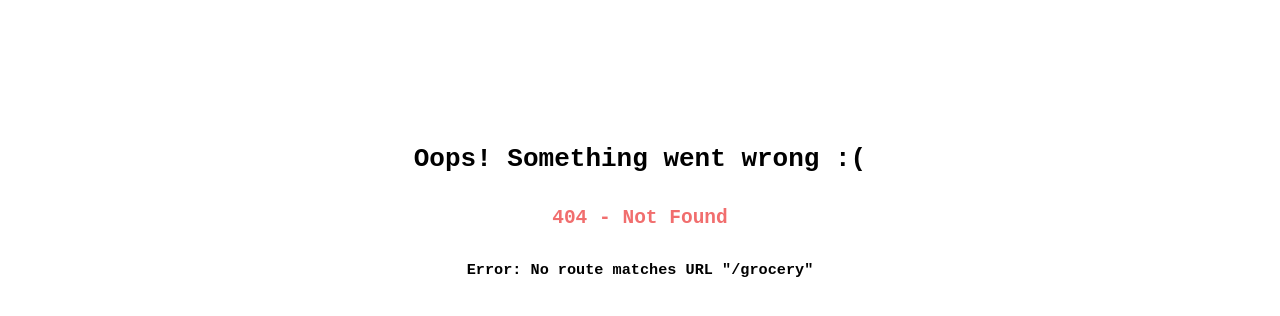
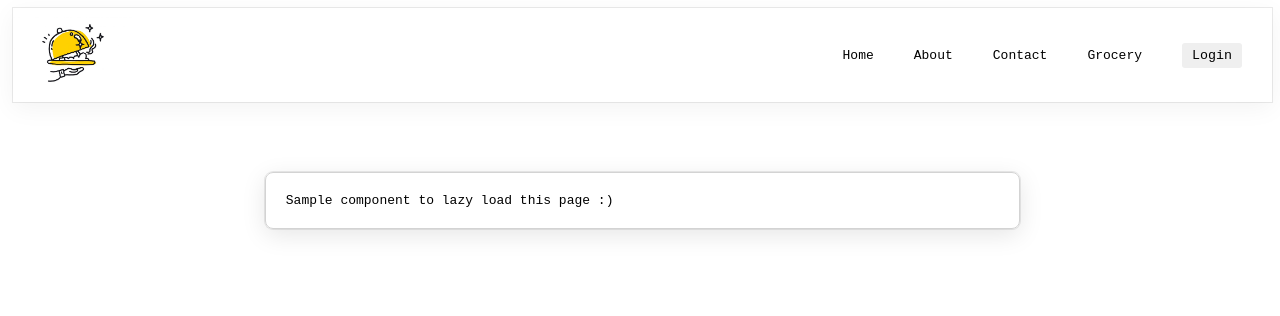
Before and after one commit to gayathrichelluri/namaste-react, a React (Vite) app: page /grocery in a window 1280 px wide. Before the commit this address had no page. Shown: the top 316 px of the page. Built offline with nearby package versions, Linux system fonts and the light colour scheme.

Commit message:
09 - laaaazzzzyyy looooaaaadiinngg

```diff
--- a/src/App.js
+++ b/src/App.js
@@ -1,4 +1,4 @@
-import React from 'react';
+import React, { lazy, Suspense } from 'react';
 import ReactDOM from 'react-dom/client';
 import { createBrowserRouter, Outlet, RouterProvider } from 'react-router-dom';
 import Header from './components/Header';
@@ -8,6 +8,13 @@ import Contact from './components/Contact';
 import Error from './components/Error';
 import './index.css';
 import RestaurantMenu from './components/RestaurantMenu';
+import MessageCardSkeleton from './components/Shimmer/MesageCardSkeleton';
+
+// If we wan't use lazy loading, we can directly import the component
+// we have to wrap the component in lazy function
+// and then make sure to wrap the lazy component in a React.Suspense component
+// and then provide fallback UI while the component is loading
+const Grocery = lazy(() => import('./components/Grocery'));
 
 const App = () => (
     <div id="container">
@@ -38,6 +45,13 @@ const appRouter = createBrowserRouter([
                 path: '/restaurants/:resId',
                 element: <RestaurantMenu />
             },
+            {
+                path: '/grocery',
+                element: (
+                    <Suspense fallback={<MessageCardSkeleton/>}>
+                        <Grocery />
+                    </Suspense>)
+            },
         ],
         errorElement: <Error />
     },
--- /dev/null
+++ b/src/components/Grocery/index.js
@@ -0,0 +1,11 @@
+import MessageCard from "../MessageCard";
+
+const Grocery = () => {
+    return (
+        <MessageCard>
+            Sample component to lazy load this page :)
+        </MessageCard>
+    );
+}
+
+export default Grocery;
--- a/src/components/Header/index.js
+++ b/src/components/Header/index.js
@@ -22,6 +22,7 @@ const Header = () => {
                 <Link to='/' className='nav-item'>Home</Link>
                 <Link to='/about' className='nav-item'>About</Link>
                 <Link to='/contact' className='nav-item'>Contact</Link>
+                <Link to='/grocery' className='nav-item'>Grocery</Link>
                 <button onClick={toggleAuthBtn}>
                     {authBtn}
                 </button>
--- /dev/null
+++ b/src/components/Shimmer/MesageCardSkeleton/index.css
@@ -0,0 +1,5 @@
+.msg-card-skeleton {
+    margin: 30px 20%;
+    height: 100px;
+    border-radius: 8px;
+}
--- /dev/null
+++ b/src/components/Shimmer/MesageCardSkeleton/index.js
@@ -0,0 +1,8 @@
+import React from 'react';
+import './index.css';
+
+const MessageCardSkeleton = () => {
+    return <div className='msg-card-skeleton shimmer'></div>
+};
+
+export default MessageCardSkeleton;
```
